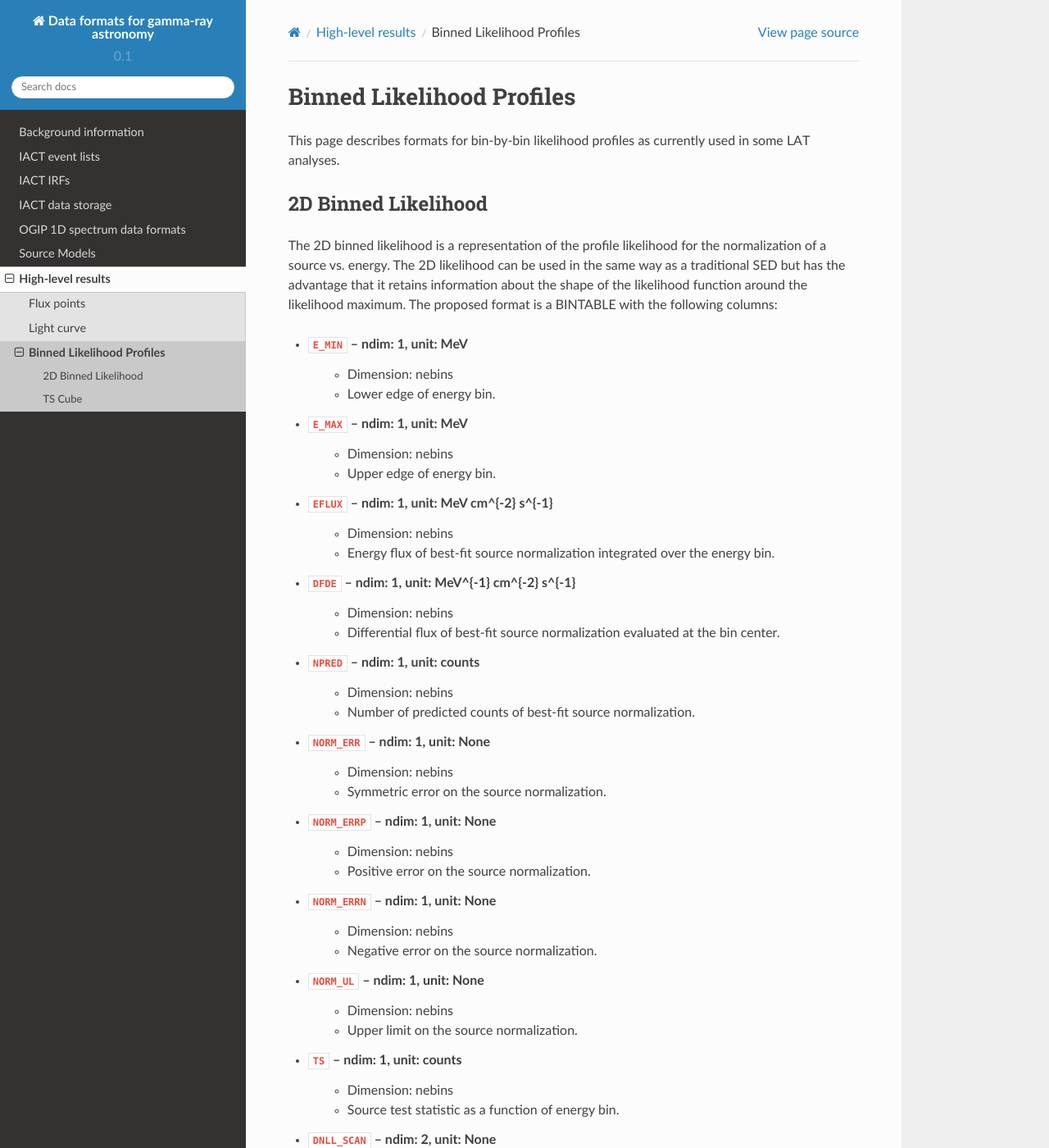
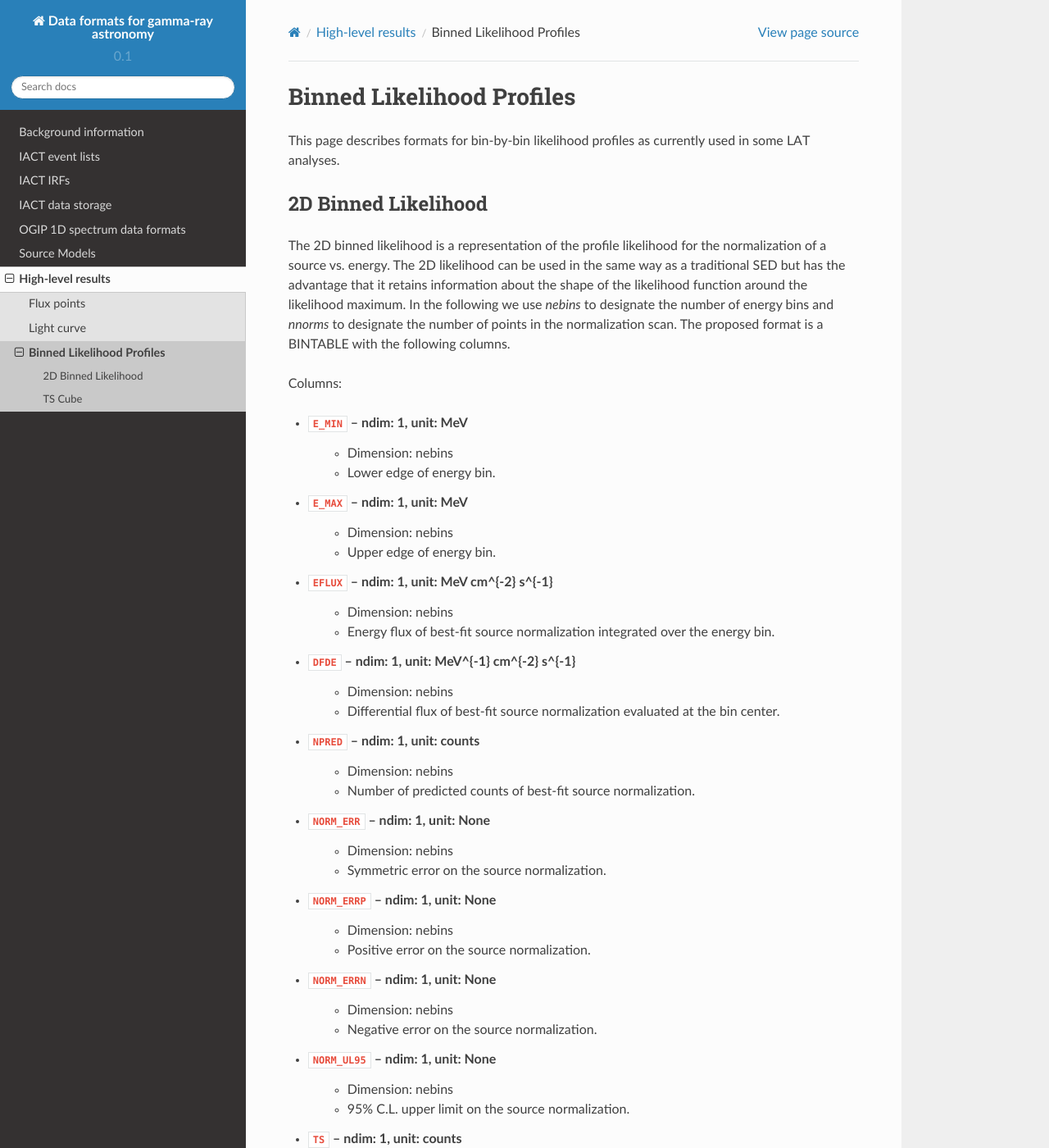
Before and after one commit to open-gamma-ray-astro/gamma-astro-data-formats, a Sphinx documentation site: the page built from source/results/binned_likelihoods/index.rst, in a window 1280 px wide and 1400 px high. Shown: the whole window at 82% size. Built offline with Sphinx 7.4.7 and the Read the Docs theme 2.0.0, drawn with Linux system fonts in a browser that asks for light colours; some of the changed text lies outside the part shown.

Commit message:
Small tweaks.

```diff
--- a/source/results/binned_likelihoods/index.rst
+++ b/source/results/binned_likelihoods/index.rst
@@ -8,7 +8,6 @@ Binned Likelihood Profiles
 This page describes formats for bin-by-bin likelihood profiles as
 currently used in some LAT analyses.
 
-
 2D Binned Likelihood
 --------------------
 
@@ -16,8 +15,12 @@ The 2D binned likelihood is a representation of the profile likelihood
 for the normalization of a source vs. energy.  The 2D likelihood can
 be used in the same way as a traditional SED but has the advantage
 that it retains information about the shape of the likelihood function
-around the likelihood maximum.  The proposed format is a BINTABLE with
-the following columns:
+around the likelihood maximum.  In the following we use *nebins* to
+designate the number of energy bins and *nnorms* to designate the
+number of points in the normalization scan.  The proposed format is a
+BINTABLE with the following columns.
+
+Columns:
 
 * ``E_MIN`` -- ndim: 1, unit: MeV
     * Dimension: nebins
@@ -44,9 +47,9 @@ the following columns:
 * ``NORM_ERRN`` -- ndim: 1, unit: None
     * Dimension: nebins
     * Negative error on the source normalization.
-* ``NORM_UL`` -- ndim: 1, unit: None
+* ``NORM_UL95`` -- ndim: 1, unit: None
     * Dimension: nebins
-    * Upper limit on the source normalization.
+    * 95% C.L. upper limit on the source normalization.
 * ``TS`` -- ndim: 1, unit: counts
     * Dimension: nebins
     * Source test statistic as a function of energy bin.
--- a/source/results/binned_likelihoods/tscube_hdus.csv
+++ b/source/results/binned_likelihoods/tscube_hdus.csv
@@ -1,7 +1,7 @@
 0|IMAGE    | PRIMARY | nypix X nypix | TS map of the region using the test source
 1|BINTABLE | SCANDATA  | nypix X nypix | Table with the data from the likelihood v. normalization scans
-2|BINTABLE | BASELINE | 1 ROW | Parameters and Covariences of Baseline fit
-3|BINTABLE | EBOUNDS  | nebins ROWS | Energy bin edges, fluxes and NPREDs for test source in each energy bin
+2|BINTABLE | BASELINE |  | Parameters and Covariences of Baseline fit
+3|BINTABLE | EBOUNDS  | nebins | Energy bin edges, fluxes and NPREDs for test source in each energy bin
 4|IMAGE    | TSMAP_OK | nypix X nypix | Fit status flags for fits at each PIXEL (across the entire energy range)
 5|IMAGE    | N_MAP | nypix X nypix | Normalization values for the test source for each PIXEL (across the entire energy range)
 6|IMAGE    | ERRP_MAP | nypix X nypix | Positive Error on Normalization of Test Source
```
